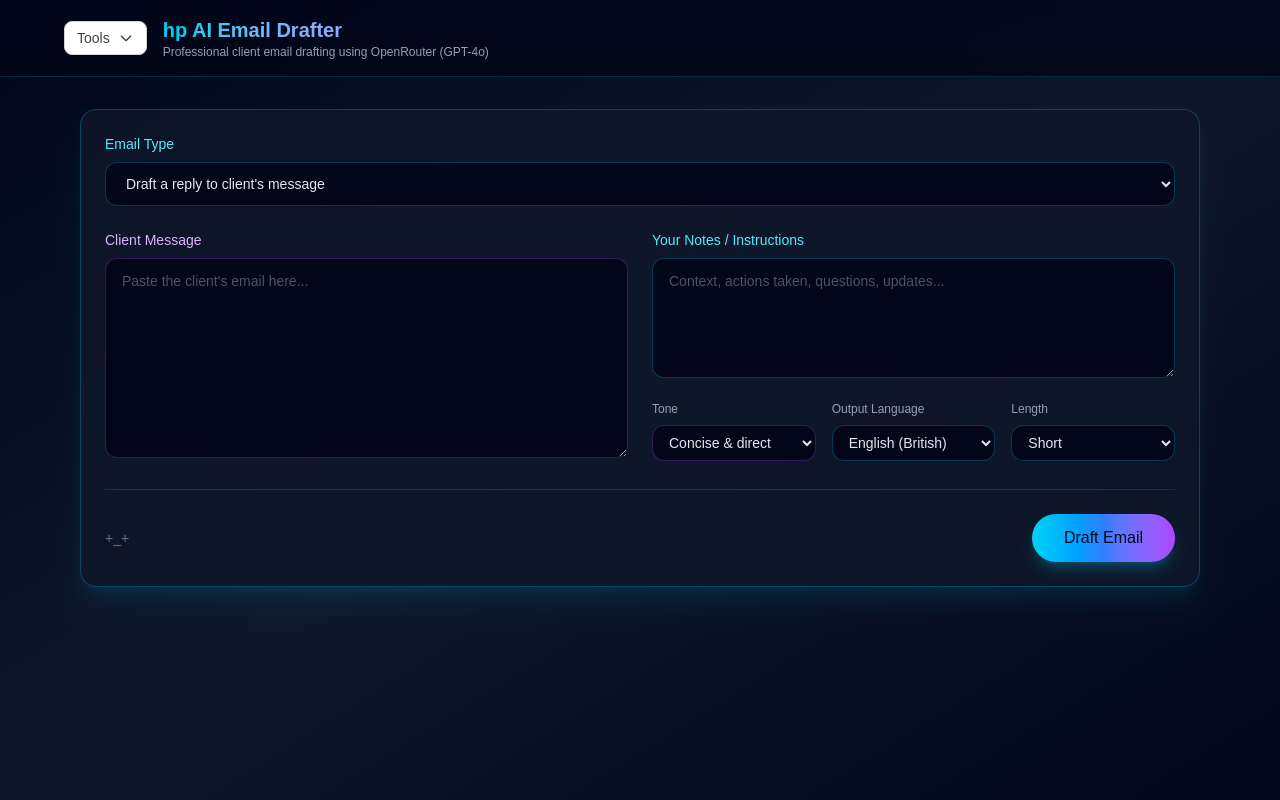
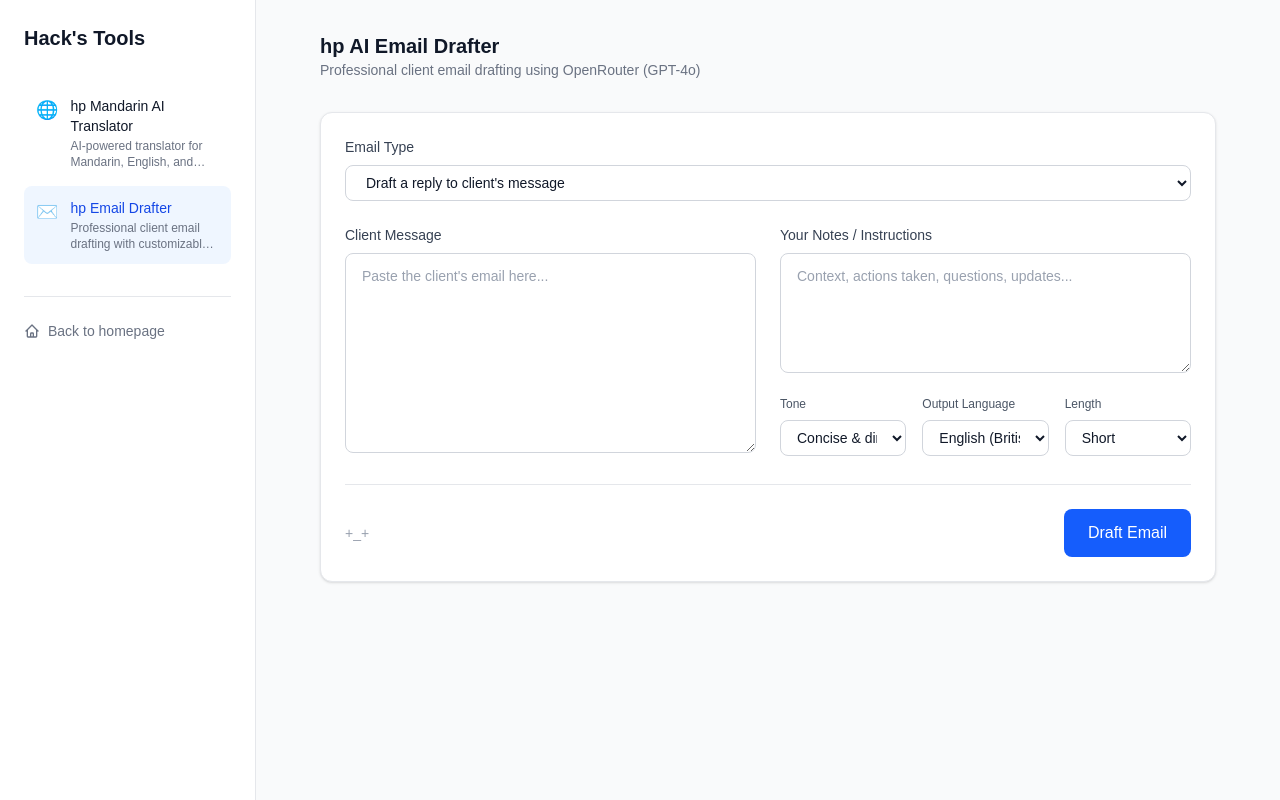
Before and after one commit to pwdinv/windsurf-my-app, a Next.js app: page /tools/hp-email-drafter in a window 1280 px wide. Built offline with nearby package versions, Linux system fonts and the light colour scheme.

Commit message:
Change ToolsNavigation to sidebar menu with minimal light theme

```diff
--- /dev/null
+++ b/app/components/ToolsMenu.tsx
@@ -0,0 +1,59 @@
+import Link from "next/link";
+import { tools } from "@/lib/tools";
+
+interface ToolsMenuProps {
+  currentToolId?: string;
+}
+
+export default function ToolsMenu({ currentToolId }: ToolsMenuProps) {
+  return (
+    <aside className="w-64 flex-shrink-0 border-r border-gray-200 bg-white">
+      <div className="sticky top-0 p-6">
+        {/* Logo/Header */}
+        <Link href="/" className="mb-8 flex items-center gap-2">
+          <span className="text-xl font-semibold text-gray-900">Hack&apos;s Tools</span>
+        </Link>
+
+        {/* Tools List */}
+        <nav className="space-y-1">
+          {tools.map((tool) => (
+            <Link
+              key={tool.id}
+              href={tool.href}
+              className={`flex items-start gap-3 rounded-lg px-3 py-3 text-sm transition ${
+                tool.id === currentToolId
+                  ? "bg-blue-50 text-blue-700"
+                  : "text-gray-600 hover:bg-gray-50 hover:text-gray-900"
+              }`}
+            >
+              <span className="text-lg">{tool.icon}</span>
+              <div className="flex-1">
+                <p className={`font-medium ${
+                  tool.id === currentToolId ? "text-blue-700" : "text-gray-900"
+                }`}>
+                  {tool.name}
+                </p>
+                <p className="mt-0.5 text-xs text-gray-500 line-clamp-2">
+                  {tool.description}
+                </p>
+              </div>
+            </Link>
+          ))}
+        </nav>
+
+        {/* Back to home */}
+        <div className="mt-8 border-t border-gray-200 pt-6">
+          <Link
+            href="/"
+            className="flex items-center gap-2 text-sm text-gray-500 transition hover:text-gray-700"
+          >
+            <svg className="h-4 w-4" fill="none" stroke="currentColor" viewBox="0 0 24 24">
+              <path strokeLinecap="round" strokeLinejoin="round" strokeWidth={2} d="M3 12l2-2m0 0l7-7 7 7M5 10v10a1 1 0 001 1h3m10-11l2 2m-2-2v10a1 1 0 01-1 1h-3m-6 0a1 1 0 001-1v-4a1 1 0 011-1h2a1 1 0 011 1v4a1 1 0 001 1m-6 0h6" />
+            </svg>
+            Back to homepage
+          </Link>
+        </div>
+      </div>
+    </aside>
+  );
+}
--- a/app/tools/hp-email-drafter/page.tsx
+++ b/app/tools/hp-email-drafter/page.tsx
@@ -1,7 +1,7 @@
 "use client";
 
 import { useState } from "react";
-import ToolsNavigation from "../../components/ToolsNavigation";
+import ToolsMenu from "../../components/ToolsMenu";
 
 const tones = [
   "Professional & polite",
@@ -90,30 +90,26 @@
   };
 
   return (
-    <div className="min-h-screen bg-gradient-to-br from-slate-950 via-slate-900 to-slate-950">
+    <div className="flex min-h-screen bg-gray-50">
+      <ToolsMenu currentToolId="hp-email-drafter" />
+
+      <main className="flex-1 p-8">
+        <div className="mx-auto max-w-4xl">
           {/* Header */}
-      <header className="border-b border-cyan-500/20 bg-slate-950/80 backdrop-blur-md px-4 py-4">
-        <div className="mx-auto flex max-w-6xl items-center justify-between">
-          <div className="flex items-center gap-4">
-            <ToolsNavigation currentToolId="hp-email-drafter" />
-            <div>
-              <h1 className="text-xl font-bold bg-gradient-to-r from-cyan-400 to-purple-400 bg-clip-text text-transparent">
+          <header className="mb-8">
+            <h1 className="text-xl font-semibold text-gray-900">
               hp AI Email Drafter
             </h1>
-              <p className="text-xs text-slate-400">
+            <p className="text-sm text-gray-500">
               Professional client email drafting using OpenRouter (GPT-4o)
             </p>
-            </div>
-          </div>
-        </div>
           </header>
 
-      {/* Main Content */}
-      <main className="mx-auto max-w-6xl px-4 py-8">
-        <div className="rounded-2xl border border-cyan-500/30 bg-slate-900/80 p-6 shadow-xl shadow-cyan-500/10">
+          {/* Main Card */}
+          <div className="rounded-xl border border-gray-200 bg-white p-6 shadow-sm">
             {/* Mode Selection */}
             <div className="mb-6">
-            <label className="mb-2 block text-sm font-medium text-cyan-300">
+              <label className="mb-2 block text-sm font-medium text-gray-700">
                 Email Type
               </label>
               <select
@@ -122,7 +118,7 @@
                   setMode(e.target.value as "reply" | "new");
                   if (e.target.value === "new") setClientEmail("");
                 }}
-              className="w-full rounded-xl border border-cyan-500/30 bg-slate-950 px-4 py-3 text-sm text-slate-200 transition focus:border-cyan-400 focus:outline-none focus:ring-1 focus:ring-cyan-400"
+                className="w-full rounded-lg border border-gray-300 bg-white px-4 py-2 text-sm text-gray-900 transition focus:border-blue-500 focus:outline-none focus:ring-1 focus:ring-blue-500"
               >
                 <option value="reply">Draft a reply to client&apos;s message</option>
                 <option value="new">Draft a new original email</option>
@@ -133,7 +129,7 @@
             <div className="grid gap-6 lg:grid-cols-2">
               {/* Client Message */}
               <div>
-              <label className="mb-2 block text-sm font-medium text-purple-300">
+                <label className="mb-2 block text-sm font-medium text-gray-700">
                   Client Message
                 </label>
                 <textarea
@@ -145,34 +141,34 @@
                       ? "Disabled for new email drafting"
                       : "Paste the client's email here..."
                   }
-                className="min-h-[200px] w-full rounded-xl border border-purple-500/30 bg-slate-950 px-4 py-3 text-sm text-slate-200 placeholder-slate-600 transition focus:border-purple-400 focus:outline-none focus:ring-1 focus:ring-purple-400 disabled:cursor-not-allowed disabled:opacity-50"
+                  className="min-h-[200px] w-full rounded-lg border border-gray-300 bg-white px-4 py-3 text-sm text-gray-900 placeholder-gray-400 transition focus:border-blue-500 focus:outline-none focus:ring-1 focus:ring-blue-500 disabled:cursor-not-allowed disabled:opacity-50"
                 />
               </div>
 
               {/* Instructions & Controls */}
               <div className="space-y-4">
                 <div>
-                <label className="mb-2 block text-sm font-medium text-cyan-300">
+                  <label className="mb-2 block text-sm font-medium text-gray-700">
                     Your Notes / Instructions
                   </label>
                   <textarea
                     value={instructions}
                     onChange={(e) => setInstructions(e.target.value)}
                     placeholder="Context, actions taken, questions, updates..."
-                  className="min-h-[120px] w-full rounded-xl border border-cyan-500/30 bg-slate-950 px-4 py-3 text-sm text-slate-200 placeholder-slate-600 transition focus:border-cyan-400 focus:outline-none focus:ring-1 focus:ring-cyan-400"
+                    className="min-h-[120px] w-full rounded-lg border border-gray-300 bg-white px-4 py-3 text-sm text-gray-900 placeholder-gray-400 transition focus:border-blue-500 focus:outline-none focus:ring-1 focus:ring-blue-500"
                   />
                 </div>
 
                 {/* Controls Grid */}
                 <div className="grid gap-4 sm:grid-cols-3">
                   <div>
-                  <label className="mb-2 block text-xs font-medium text-slate-400">
+                    <label className="mb-2 block text-xs font-medium text-gray-600">
                       Tone
                     </label>
                     <select
                       value={tone}
                       onChange={(e) => setTone(e.target.value)}
-                    className="w-full rounded-xl border border-purple-500/30 bg-slate-950 px-3 py-2 text-sm text-slate-200 transition focus:border-purple-400 focus:outline-none focus:ring-1 focus:ring-purple-400"
+                      className="w-full rounded-lg border border-gray-300 bg-white px-3 py-2 text-sm text-gray-900 transition focus:border-blue-500 focus:outline-none focus:ring-1 focus:ring-blue-500"
                     >
                       {tones.map((t) => (
                         <option key={t} value={t}>
@@ -183,13 +179,13 @@
                   </div>
 
                   <div>
-                  <label className="mb-2 block text-xs font-medium text-slate-400">
+                    <label className="mb-2 block text-xs font-medium text-gray-600">
                       Output Language
                     </label>
                     <select
                       value={language}
                       onChange={(e) => setLanguage(e.target.value)}
-                    className="w-full rounded-xl border border-cyan-500/30 bg-slate-950 px-3 py-2 text-sm text-slate-200 transition focus:border-cyan-400 focus:outline-none focus:ring-1 focus:ring-cyan-400"
+                      className="w-full rounded-lg border border-gray-300 bg-white px-3 py-2 text-sm text-gray-900 transition focus:border-blue-500 focus:outline-none focus:ring-1 focus:ring-blue-500"
                     >
                       {languages.map((l) => (
                         <option key={l} value={l}>
@@ -200,13 +196,13 @@
                   </div>
 
                   <div>
-                  <label className="mb-2 block text-xs font-medium text-slate-400">
+                    <label className="mb-2 block text-xs font-medium text-gray-600">
                       Length
                     </label>
                     <select
                       value={length}
                       onChange={(e) => setLength(e.target.value)}
-                    className="w-full rounded-xl border border-cyan-500/30 bg-slate-950 px-3 py-2 text-sm text-slate-200 transition focus:border-cyan-400 focus:outline-none focus:ring-1 focus:ring-cyan-400"
+                      className="w-full rounded-lg border border-gray-300 bg-white px-3 py-2 text-sm text-gray-900 transition focus:border-blue-500 focus:outline-none focus:ring-1 focus:ring-blue-500"
                     >
                       {lengths.map((l) => (
                         <option key={l} value={l}>
@@ -220,12 +216,12 @@
             </div>
 
             {/* Actions */}
-          <div className="mt-6 flex items-center justify-between border-t border-cyan-500/20 pt-6">
-            <span className="text-sm text-slate-500">+_+</span>
+            <div className="mt-6 flex items-center justify-between border-t border-gray-200 pt-6">
+              <span className="text-sm text-gray-400">+_+</span>
               <button
                 onClick={handleDraft}
                 disabled={isLoading}
-              className="relative overflow-hidden rounded-full bg-gradient-to-r from-cyan-400 via-blue-500 to-purple-500 px-8 py-3 font-medium text-slate-950 shadow-lg shadow-cyan-500/25 transition hover:shadow-cyan-500/40 disabled:cursor-not-allowed disabled:opacity-50"
+                className="rounded-lg bg-blue-600 px-6 py-3 font-medium text-white transition hover:bg-blue-700 disabled:cursor-not-allowed disabled:opacity-50"
               >
                 {isLoading ? "Drafting..." : "Draft Email"}
               </button>
@@ -233,19 +229,19 @@
 
             {/* Output */}
             {output && (
-            <div className="mt-8 border-t border-cyan-500/20 pt-6">
-              <label className="mb-2 block text-sm font-medium text-cyan-300">
+              <div className="mt-6 border-t border-gray-200 pt-6">
+                <label className="mb-2 block text-sm font-medium text-gray-700">
                   Drafted Email
                 </label>
                 <textarea
                   value={output}
                   readOnly
-                className="min-h-[220px] w-full rounded-xl border border-cyan-500/30 bg-slate-950 px-4 py-3 text-sm text-slate-200 focus:outline-none"
+                  className="min-h-[220px] w-full rounded-lg border border-gray-300 bg-gray-50 px-4 py-3 text-sm text-gray-900"
                 />
                 <div className="mt-4 flex justify-center">
                   <button
                     onClick={handleCopy}
-                  className="flex items-center gap-2 rounded-full border border-slate-600 bg-slate-800/50 px-6 py-2 text-sm text-slate-300 transition hover:border-cyan-500/50 hover:bg-slate-800 hover:text-cyan-300"
+                    className="flex items-center gap-2 rounded-lg border border-gray-300 bg-white px-4 py-2 text-sm text-gray-600 transition hover:bg-gray-50"
                   >
                     {copied ? (
                       <>
@@ -285,6 +281,7 @@
               </div>
             )}
           </div>
+        </div>
       </main>
     </div>
   );
```
Also changed, not shown: app/page.tsx (+15 -39 lines), app/tools/hp-mandarin/page.tsx (+24 -27 lines). Lines whose indentation alone changed are shown as unchanged.
